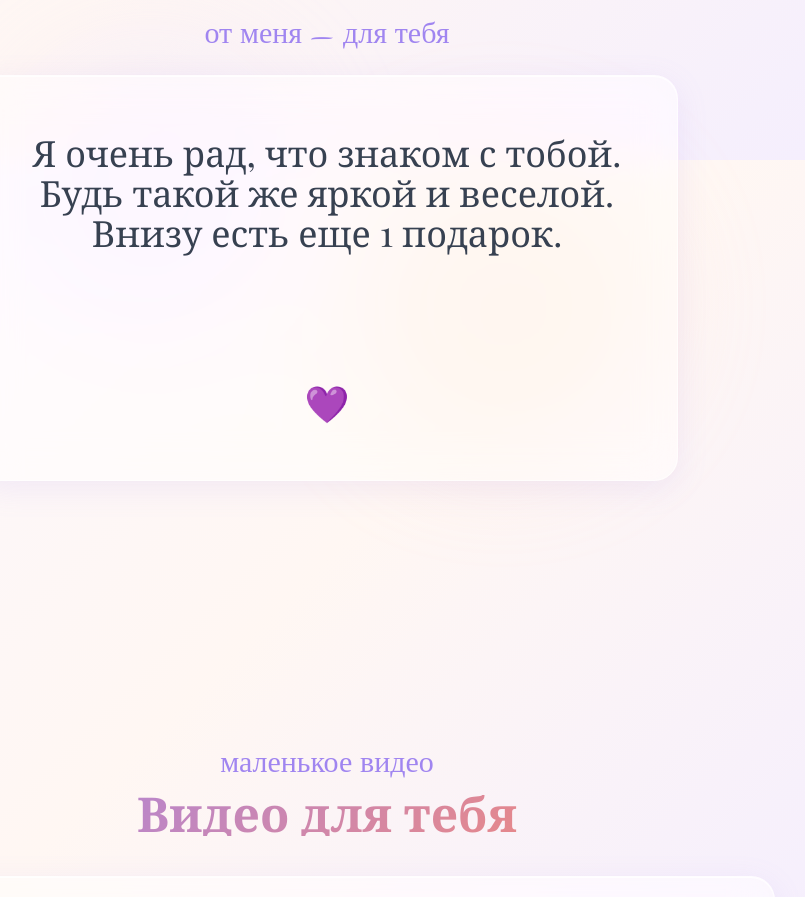
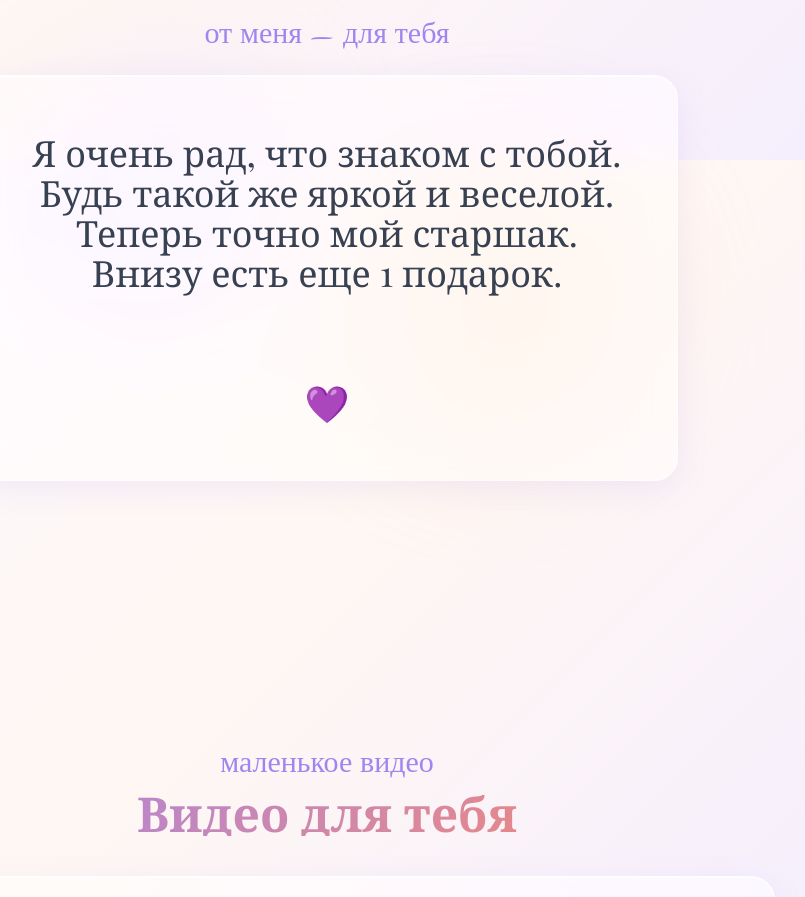
Before and after one commit to stanislaaww/birthday-gift, a React (Vite) app in the folder client/: page / in a window 1280 px wide. Shown: the part 2240-3137 px from the top of the page, without its empty margins (313-1118 px from the left). Built offline with nearby package versions, Linux system fonts and the light colour scheme; no server answers; grey boxes are pictures that could not be loaded; a web font is replaced by a local one.

Commit message:
Update fallback.js

```diff
--- a/client/src/data/fallback.js
+++ b/client/src/data/fallback.js
@@ -36,7 +36,7 @@ export const fallbackContent = {
   ],
 
   message:
-    'Я очень рад, что знаком с тобой.\nБудь такой же яркой и веселой.\nВнизу есть еще 1 подарок.',
+    'Я очень рад, что знаком с тобой.\nБудь такой же яркой и веселой.\nТеперь точно мой старшак.\nВнизу есть еще 1 подарок.',
 
   videoLink: 'https://www.youtube.com/watch?v=m2-A-kbEDa8', // YouTube embed URL или путь '/video/video.mp4'
   videoTitle: 'Видео для тебя',
```
